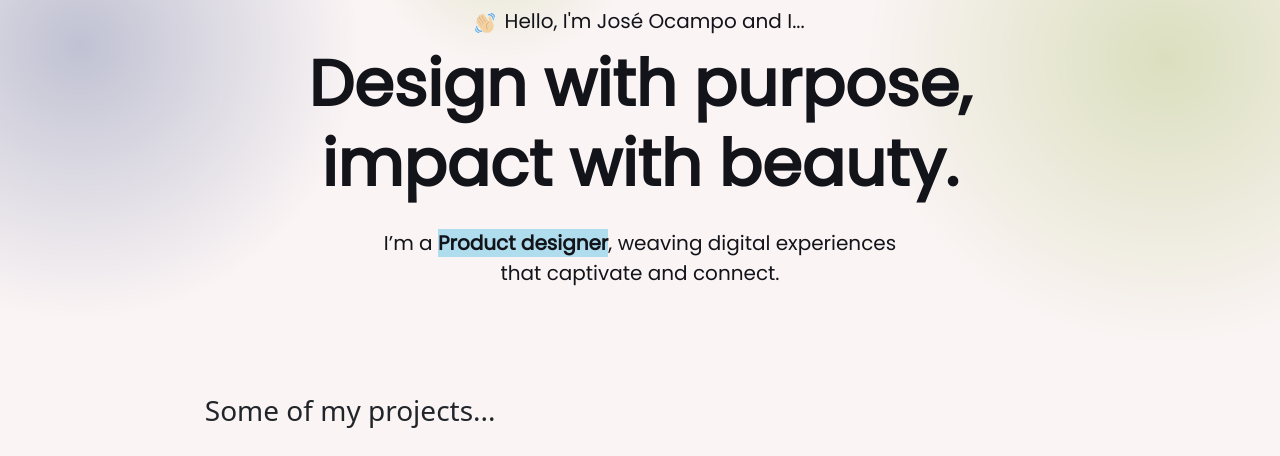
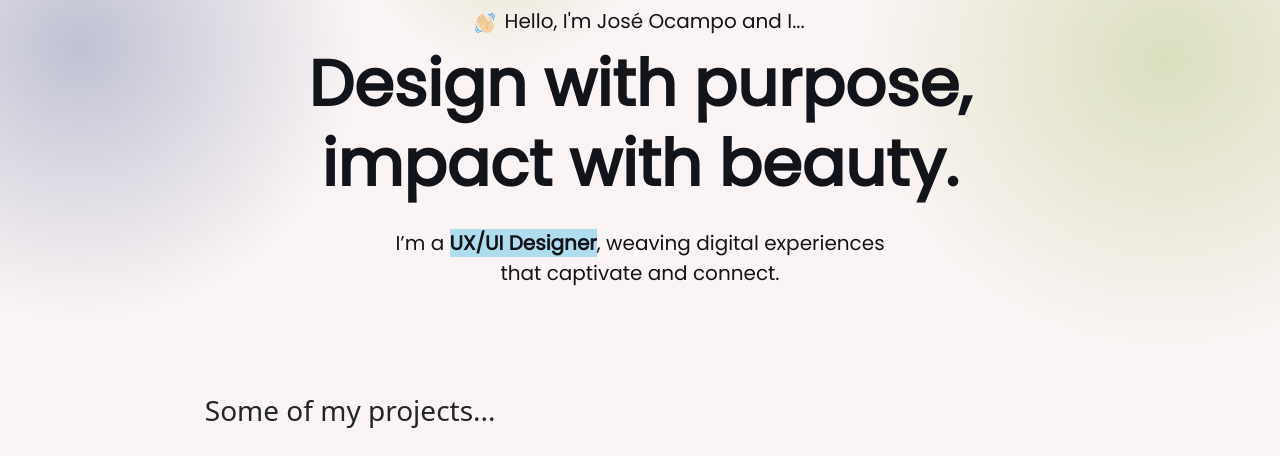
Before and after one commit to joseocxmpo/Portfolio, a plain HTML site: page index.html in a window 1280 px wide. Shown: the part 342-798 px from the top of the page. Drawn offline with nearby package versions, Linux system fonts and the light colour scheme.

Commit message:
added thingz

```diff
--- a/index.html
+++ b/index.html
@@ -49,7 +49,7 @@
         <img src="./assets/projects/StickerLogo.png" style="height: 140px; width: 159.21px; margin-top: 64px; margin-bottom: 28px;" class="img-fluid" alt="...">
         <h5 id="small-text"> <img src="./assets/projects/waving-hand-sign-tone-2.svg" style="height: 20px; width: 20px; margin-right: 4px;"> Hello, I'm José Ocampo and I...</h5>
         <h1 id="banner-text"><strong>Design with purpose,</br> impact with beauty.</strong></h1>
-        <h5 id="small-text" style="margin-top: 24px;">I’m a <strong class="highlight2">Product designer</strong>, weaving digital experiences </br> that captivate and connect.</h5>
+        <h5 id="small-text" style="margin-top: 24px;">I’m a <strong class="highlight2">UX/UI Designer</strong>, weaving digital experiences </br> that captivate and connect.</h5>
     </div>
 
     <div class="container-fluid" style="padding-left: 16%; padding-right: 16%; padding-top: 2%;">
```
